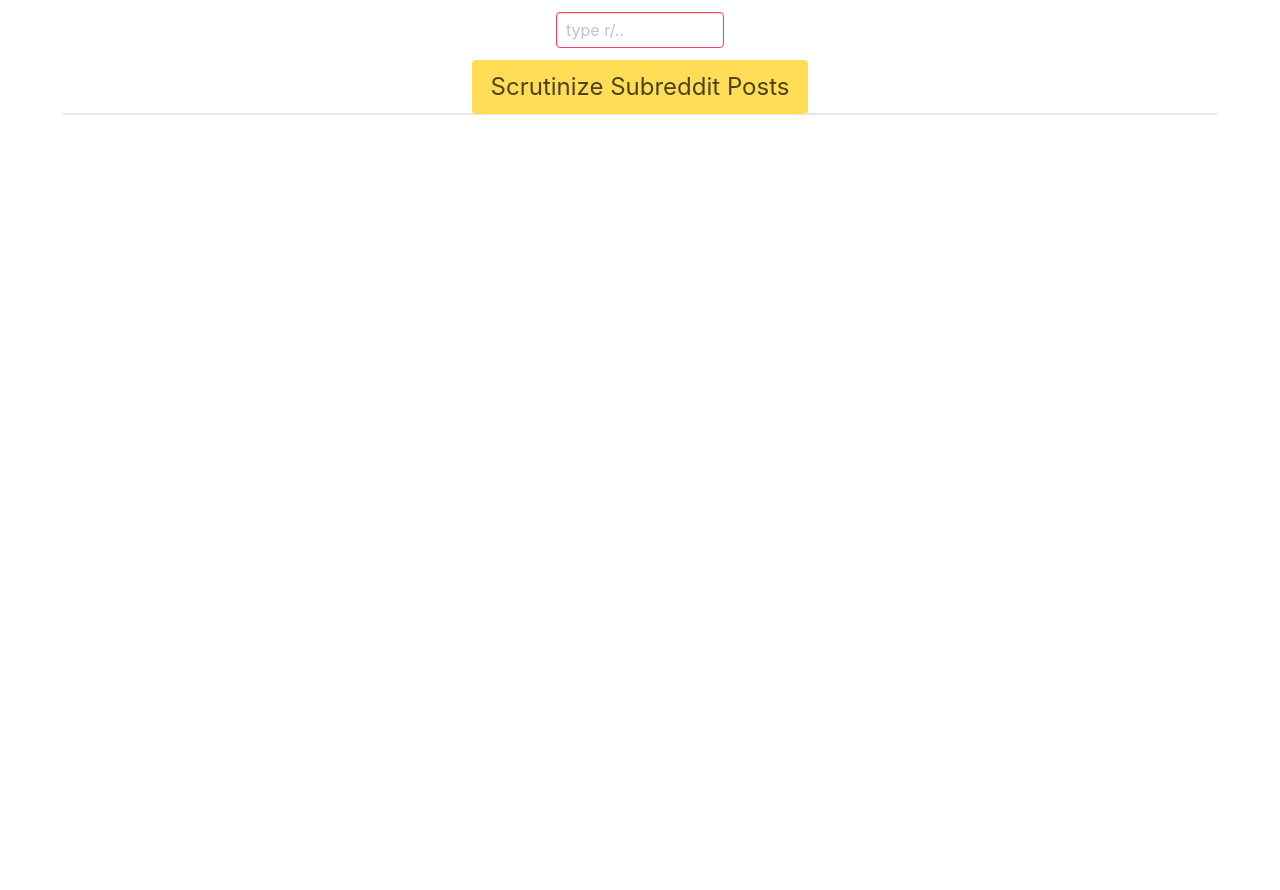
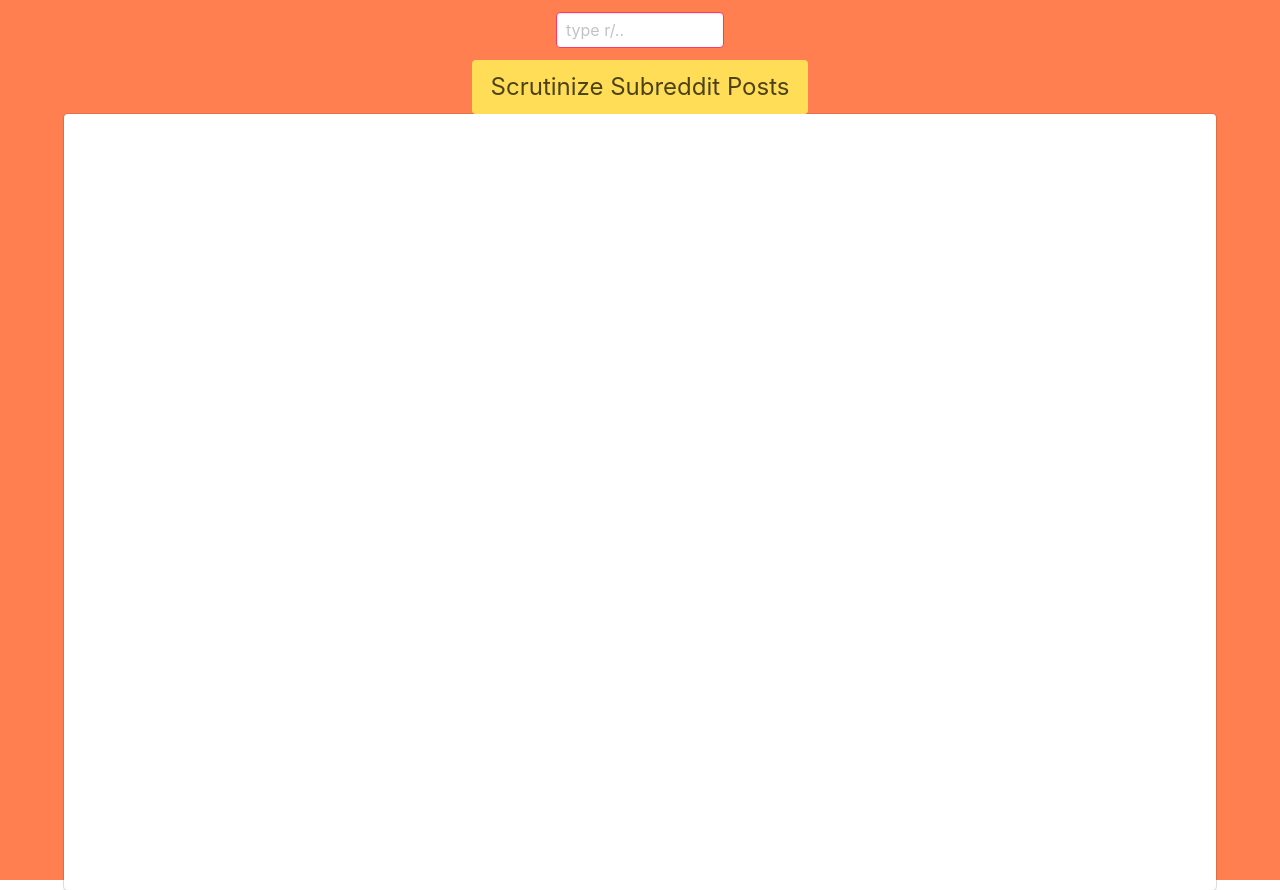
Before and after one commit to ojasiiitd/Precog-Programming-Task, a plain HTML site: page index.html in a window 1280 px wide. Before the commit the page ends 800 px from the top, so only its background shows below. Drawn offline with nearby package versions, Linux system fonts and the light colour scheme.

Commit message:
added CSS

```diff
--- /dev/null
+++ b/CSS/custom.css
@@ -0,0 +1,18 @@
+*
+{
+    padding: 0px;
+    margin: 0px;
+}
+
+body
+{
+    height: 110vh;
+    background-color: coral;
+    background-size: cover;
+}
+
+#rLists
+{
+    height: 97vh;
+    overflow-y: scroll;
+}
--- a/index.html
+++ b/index.html
@@ -5,6 +5,7 @@
         <meta name="viewport" content="width=device-width, initial-scale=1">
         <title>Subreddit Data</title>
         <link rel="stylesheet" href="https://cdnjs.cloudflare.com/ajax/libs/bulma/0.7.5/css/bulma.min.css">
+        <link rel="stylesheet" href="CSS/custom.css">
     </head>
     <body>
         <div class="container">
@@ -17,8 +18,7 @@
                 </button>
             </center>
 
-            <div id="rLists" class="list">
-            </div>
+        <div id="rLists" class="list">
         </div>
 
         <script src="JS/script.js"></script>
```
